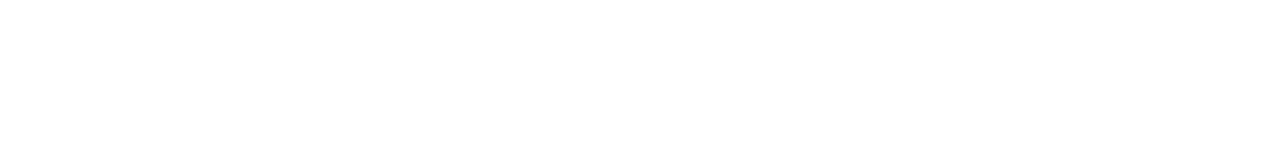
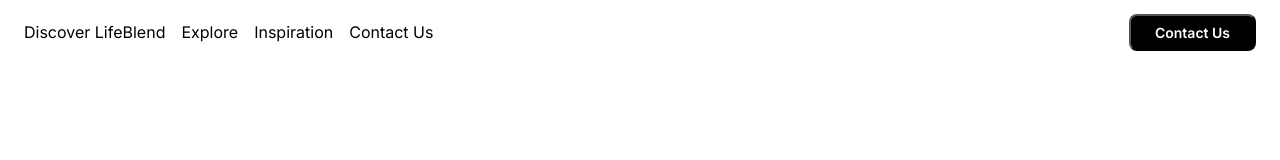
Before and after one commit to sergey-mikhovich/task-2, a plain HTML site: page index.html in a window 1280 px wide. Drawn offline with Linux system fonts and the light colour scheme.

Commit message:
feat: add header section with styles and font setup

```diff
--- a/css/style.css
+++ b/css/style.css
@@ -3,3 +3,80 @@
     padding: 0;
     box-sizing: border-box;
 }
+
+:root {
+    --color-primary: #000000;
+    --color-secondary: #FFFFFF;
+    --color-text: #000000;
+    --color-text-light: #676767;
+    --color-bg: #FFFFFF;
+    --color-bg-light: #F9F8FE;
+
+    --font-primary: 'Montserrat';
+    --font-secondary: 'Poppins';
+    --font-tertiary: 'Inter';
+
+    --max-width: 1280px;
+
+    --font-xs: 0.75rem; /* 12px */
+    --font-sm: 0.875rem; /* 14px */
+    --font-md: 1rem; /* 16px */
+    --font-lg: 1.25rem; /* 20px */
+    --font-xl: 1.5rem; /* 24px */
+}
+
+html {
+    font-size: var(--font-md);
+    line-height: 1.6;
+}
+
+body {
+    font-family: var(--font-secondary), sans-serif;
+    color: var(--color-text);
+    background-color: var(--color-bg);
+}
+
+a {
+    text-decoration: none;
+    color: inherit;
+}
+
+button {
+    font-family: var(--font-tertiary), sans-serif;
+    font-weight: 600;
+    font-size: var(--font-sm);
+    cursor: pointer;
+}
+
+.header {
+    background-color: var(--color-bg);
+}
+
+.header__container {
+    display: flex;
+    justify-content: space-between;
+    align-items: center;
+    margin: 0 auto;
+    padding: 14px 24px;
+}
+
+.header__nav-list {
+    display: flex;
+    gap: 16px;
+    list-style: none;
+}
+
+.header__nav-link {
+    font-family: var(--font-tertiary), sans-serif;
+}
+
+.header__nav-link:hover {
+    text-decoration: underline;
+}
+
+.header__button {
+    background-color: var(--color-primary);
+    color: var(--color-secondary);
+    padding: 8px 24px;
+    border-radius: 8px;
+}
--- a/index.html
+++ b/index.html
@@ -5,8 +5,24 @@
     <meta name="viewport" content="width=device-width, initial-scale=1.0" />
     <meta name="description" content="Stay tuned, stay healthy with LifeBlend Hub - your platform for balanced lifestyle, wellness, and productivity">
     <title>LifeBlend - Stay Tuned, Stay Healthy</title>
+    <link rel="preconnect" href="https://fonts.googleapis.com">
+    <link rel="preconnect" href="https://fonts.gstatic.com" crossorigin>
+    <link href="https://fonts.googleapis.com/css2?family=Inter:wght@400;600&family=Montserrat:wght@700&family=Poppins:wght@400;500;700&display=swap" rel="stylesheet">
     <link rel="stylesheet" href="css/style.css" />
 </head>
 <body>
+    <header class="header">
+        <div class="header__container">
+            <nav aria-label="Main navigation">
+                <ul class="header__nav-list">
+                    <li><a href="#discover" class="header__nav-link">Discover LifeBlend</a></li>
+                    <li><a href="#explore" class="header__nav-link">Explore</a></li>
+                    <li><a href="#inspiration" class="header__nav-link">Inspiration</a></li>
+                    <li><a href="#contact" class="header__nav-link">Contact Us</a></li>
+                </ul>
+            </nav>
+            <button class="header__button" aria-label="Contact Us">Contact Us</button>
+        </div>
+    </header>
 </body>
 </html>
```
